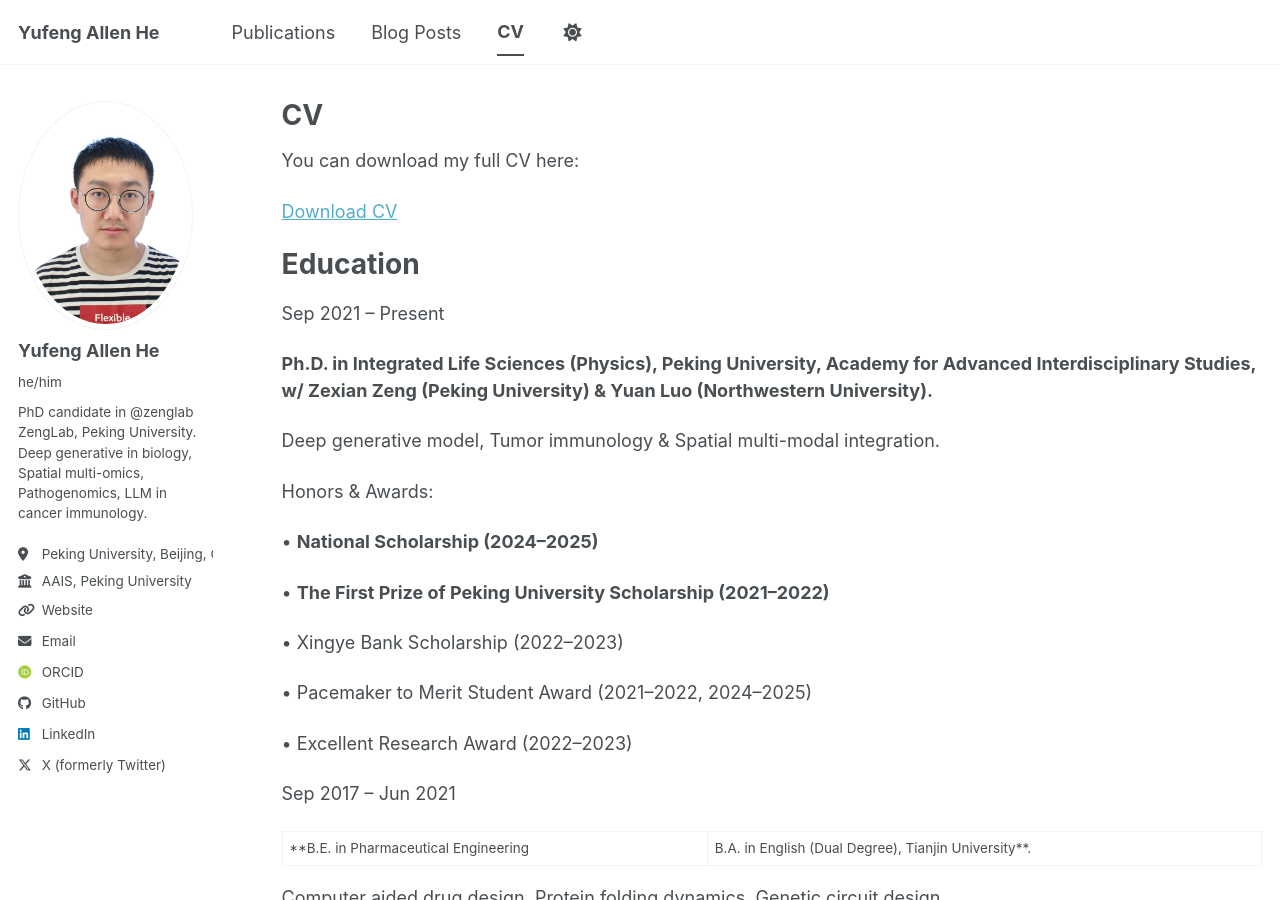
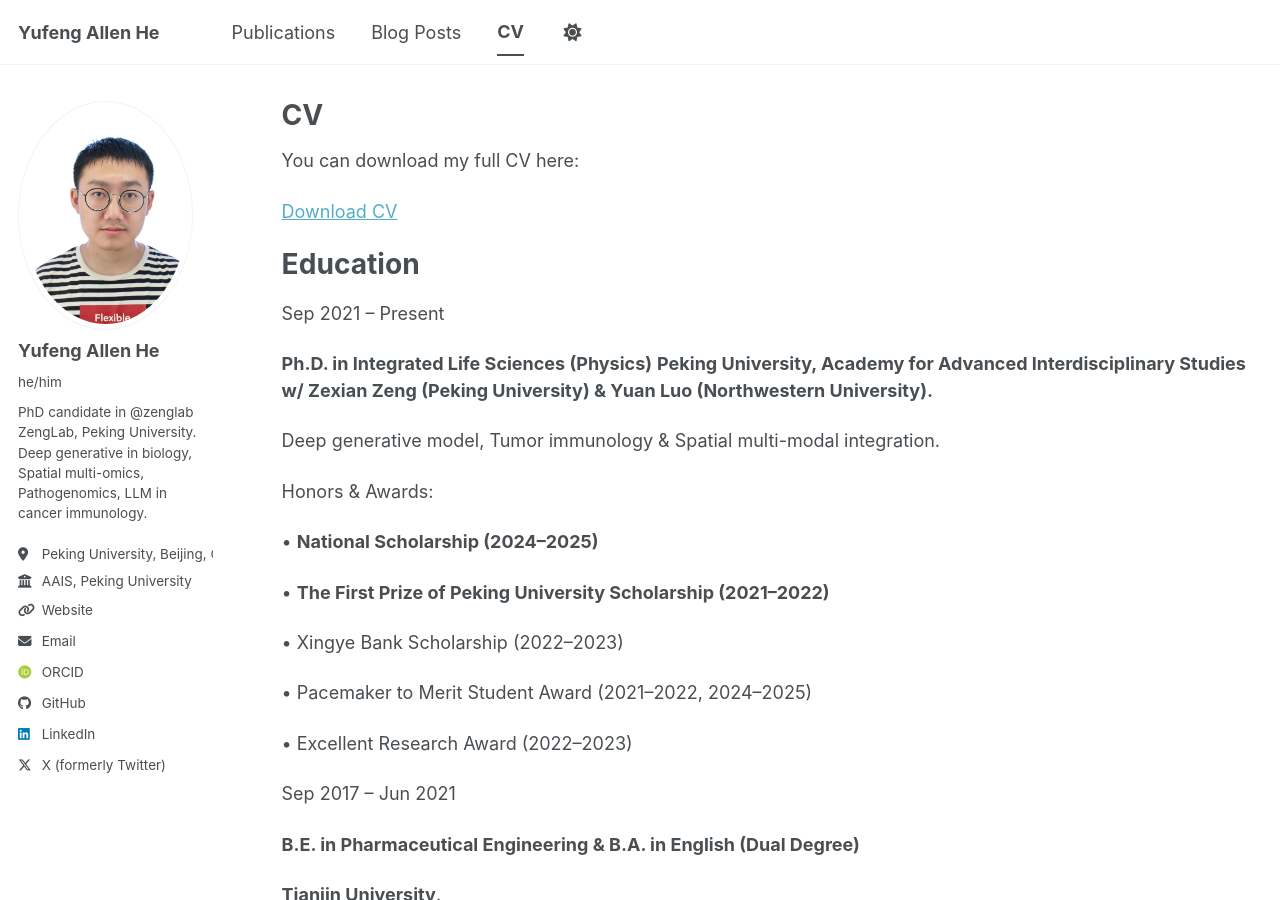
Before and after one commit to yufenghe-allen/yufenghe-allen.github.io, a Jekyll site: the page built from _pages/cv.md, in a window 1280 px wide and 900 px high. Built offline with Jekyll 4.4.1, drawn with Linux system fonts in a browser that asks for light colours; some web fonts are replaced; a script bundle is joined from its source files by our own code; library files that are not in the unit come from our copies.

Commit message:
Update cv.md

```diff
--- a/_pages/cv.md
+++ b/_pages/cv.md
@@ -17,7 +17,9 @@
 ======
 Sep 2021 – Present
 
-**Ph.D. in Integrated Life Sciences (Physics), Peking University, Academy for Advanced Interdisciplinary Studies, w/ Zexian Zeng (Peking University) & Yuan Luo (Northwestern University).**
+**Ph.D. in Integrated Life Sciences (Physics)**
+**Peking University, Academy for Advanced Interdisciplinary Studies**
+**w/ Zexian Zeng (Peking University) & Yuan Luo (Northwestern University).**
 
 Deep generative model, Tumor immunology & Spatial multi-modal integration.
 
@@ -36,7 +38,9 @@
 
 Sep 2017 – Jun 2021
 
-**B.E. in Pharmaceutical Engineering | B.A. in English (Dual Degree), Tianjin University**.
+**B.E. in Pharmaceutical Engineering & B.A. in English (Dual Degree)**
+
+**Tianjin University**.
 
 Computer aided drug design, Protein folding dynamics, Genetic circuit design.
 
```
